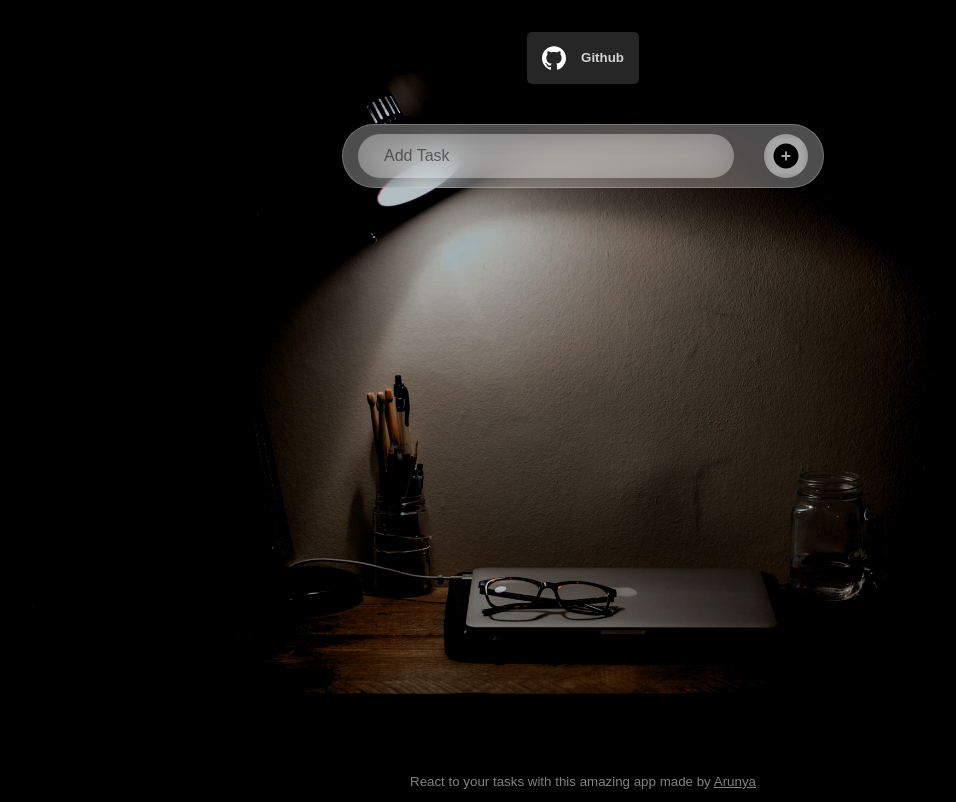
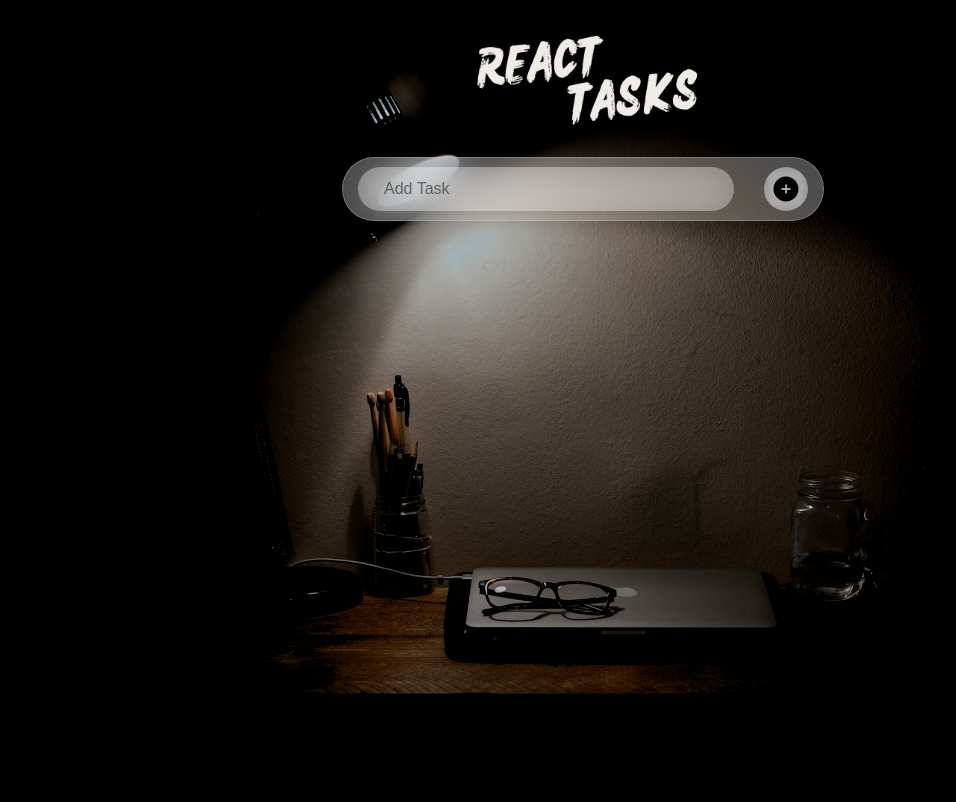
Before and after one commit to arunyagoojar/react-tasks, a React (Vite) app: page / in a window 1280 px wide. Shown: the whole page, without its empty margins (57-1013 px from the left). Built offline with nearby package versions, Linux system fonts and the light colour scheme.

Commit message:
update favicon and logo

```diff
--- a/index.html
+++ b/index.html
@@ -2,10 +2,10 @@
 <html lang="en">
   <head>
     <meta charset="UTF-8" />
-    <link rel="icon" type="image/svg+xml" href="/vite.svg" />
     <meta name="viewport" content="width=device-width, initial-scale=1.0" />
     <title>React Tasks</title>
     <meta name="description" content="React Tasks is a simple task management app with an intuitive design inspired by Apple. Easy to add, organize, and check off your daily tasks. Form meets function in this minimal productivity app.">
+    <link rel="icon" type="image/png" href="./src/task-fav.png" />
   </head>
   <body>
     <div id="root"></div>
--- a/src/App.jsx
+++ b/src/App.jsx
@@ -3,6 +3,7 @@ import { useState, useEffect } from "react";
 import { nanoid } from "nanoid";
 import AddItemForm from "./AddItemForm";
 import deleteicon from "./delete.svg"
+import logoreact from "./logo.png"
 
 export default function App() {
 
@@ -44,13 +45,24 @@ export default function App() {
 
   function deleteadd(id) {
     const element = document.querySelector(`.button-${id}`).parentNode;
-    element.style.animation = "fadeOut 500ms forwards";
+    element.style.animation = "swing-out-top-bck 0.45s cubic-bezier(0.600, -0.280, 0.735, 0.045) both";
+
+    const siblings = Array.from(element.parentNode.children);
+    const index = siblings.indexOf(element);
+
+    siblings.slice(index + 1).forEach((sibling) => {
+      sibling.classList.add('moving');
+    });
 
     setTimeout(() => {
       set((currentadd) => {
         return currentadd.filter((add) => add.id !== id);
       });
-    }, 150);
+
+      siblings.slice(index + 1).forEach((sibling) => {
+        sibling.classList.remove('moving');
+      });
+    }, 450);
   }
 
   // Sort the todos based on completion status
@@ -58,14 +70,7 @@ export default function App() {
 
   return (
     <>
-      <div className="button-flex">
-        <button className="buttong">
-          <svg width="24" height="24" viewBox="0 0 24 24" fill="none" xmlns="http://www.w3.org/2000/svg">
-            <path d="M12 0.296997C5.37 0.296997 0 5.67 0 12.297C0 17.6 3.438 22.097 8.205 23.682C8.805 23.795 9.025 23.424 9.025 23.105C9.025 22.82 9.015 22.065 9.01 21.065C5.672 21.789 4.968 19.455 4.968 19.455C4.422 18.07 3.633 17.7 3.633 17.7C2.546 16.956 3.717 16.971 3.717 16.971C4.922 17.055 5.555 18.207 5.555 18.207C6.625 20.042 8.364 19.512 9.05 19.205C9.158 18.429 9.467 17.9 9.81 17.6C7.145 17.3 4.344 16.268 4.344 11.67C4.344 10.36 4.809 9.29 5.579 8.45C5.444 8.147 5.039 6.927 5.684 5.274C5.684 5.274 6.689 4.952 8.984 6.504C9.944 6.237 10.964 6.105 11.984 6.099C13.004 6.105 14.024 6.237 14.984 6.504C17.264 4.952 18.269 5.274 18.269 5.274C18.914 6.927 18.509 8.147 18.389 8.45C19.154 9.29 19.619 10.36 19.619 11.67C19.619 16.28 16.814 17.295 14.144 17.59C14.564 17.95 14.954 18.686 14.954 19.81C14.954 21.416 14.939 22.706 14.939 23.096C14.939 23.411 15.149 23.786 15.764 23.666C20.565 22.092 24 17.592 24 12.297C24 5.67 18.627 0.296997 12 0.296997Z" fill="white"></path>
-          </svg>
-          <p className="textt">Github</p>
-        </button>
-      </div>
+    <div className="logod"><img className="logo" src={logoreact} /></div>
       <AddItemForm onSubmit={addItem} />
       <ul className="list">
         {sortedTodos.map((add) => {
@@ -89,7 +94,6 @@ export default function App() {
           );
         })}
       </ul>
-      <p className="credits">React to your tasks with this amazing app made by <a href="https://arunyagoojar.me/">Arunya</a></p>
     </>
   );
 }
--- a/src/app.css
+++ b/src/app.css
@@ -19,6 +19,18 @@ body {
   margin: 7em 0 0;
 }
 
+.logod{
+  display: flex;
+  justify-content: center;
+  align-items: center;
+  margin: -80px 0 25px;
+}
+.logo{
+  width: 280px;
+  height: 100px;
+  object-fit: cover;
+}
+
 @media (max-width: 1300px) {
   .New-Item-Form {
     width: 450px !important;
@@ -30,6 +42,17 @@ body {
 }
 
 @media (max-width: 800px) {
+  .logod{
+    display: flex;
+    justify-content: center;
+    align-items: center;
+    margin: -80px 0 5px;
+  }
+  .logo{
+    width: 220px;
+    height: 100px;
+    object-fit: cover;
+  }
   .New-Item-Form {
     width: 380px !important;
   }
@@ -106,42 +129,6 @@ body {
 }
 
 /*github*/
-.button-flex{
-  display: flex;
-  justify-content: center;
-  margin: -80px 0 40px;
-  width: 100%;
-}
-.buttong {
-  display: flex;
-  justify-content: center;
-  align-items: center;
-  padding: 5px 15px;
-  gap: 15px;
-  background-color: rgba(255, 255, 255, 0.15);
-  outline: 0px #181717 solid;
-  outline-offset: -3px;
-  border-radius: 5px;
-  border: none;
-  cursor: pointer;
-  transition: 400ms;
-}
-
-.buttong .textt {
-  color: rgba(255, 255, 255, 0.8);
-  font-weight: 700;
-  font-size: 1em;
-  transition: 400ms;
-}
-
-.buttong svg path {
-  transition: 400ms;
-  color: rgba(255, 255, 255, 0.8);
-}
-
-.buttong:hover {
-  background-color: rgba(255, 255, 255, 0.3);
-}
 
 .New-Item-Form {
   width: 500px;
@@ -426,36 +413,16 @@ body {
 }
 
 /*Animations*/
-
-.list li {
-  animation: fadeIn 200ms;
-}
-
-@keyframes fadeIn {
+@keyframes swing-out-top-bck {
   0% {
+    transform: rotateX(0deg);
+    transform-origin: top;
+    opacity: 1;
+  }
+  100% {
+    transform: rotateX(-100deg);
+    transform-origin: top;
     opacity: 0;
-    transform: translateY(-3px);
-  }
-
-  100% {
-    opacity: 1;
-    transform: translateY(0);
-  }
-}
-
-.button:focus~li {
-  animation: fadeOut 500ms forwards;
-}
-
-@keyframes fadeOut {
-  0% {
-    opacity: 1;
-    transform: translateY(0);
-  }
-
-  100% {
-    opacity: 0;
-    transform: translateY(-20px);
   }
 }
 
@@ -464,33 +431,35 @@ body {
 }
 
 .button:focus {
-  animation: fadeOutTrigger 200ms;
+  animation: swing-out-top-bck 0.45s cubic-bezier(0.600, -0.280, 0.735, 0.045) both;
 }
 
-@keyframes fadeOutTrigger {
-
-  0%,
-  100% {
-    opacity: 1;
-  }
-}
-
-/* Add the following CSS rules */
 .list li {
   position: relative;
 }
 
 [class^="button-"]:focus~li {
-  animation: fadeOut 500ms forwards;
+  animation: swing-out-top-bck 0.45s cubic-bezier(0.600, -0.280, 0.735, 0.045) both;
 }
 
-.credits {
-  color: rgba(255, 255, 255, 0.5);
-  text-align: center !important;
-  font-size: smaller;
-  margin-top: 70px;
+@keyframes moveDown {
+  0% {
+    transform: translateY(0);
+  }
+  100% {
+    transform: translateY(20px);
+  }
 }
 
-.credits a {
-  color: rgba(255, 255, 255, 0.5);
+@keyframes slideUp {
+  0% {
+    transform: translateY(20px);
+  }
+  100% {
+    transform: translateY(0);
+  }
 }
+
+.moving {
+  animation: moveDown 0.3s forwards, slideUp 1s 0.5s forwards;
+}
```
Also changed, not shown: src/logo.png (added), src/task-fav.png (added).
